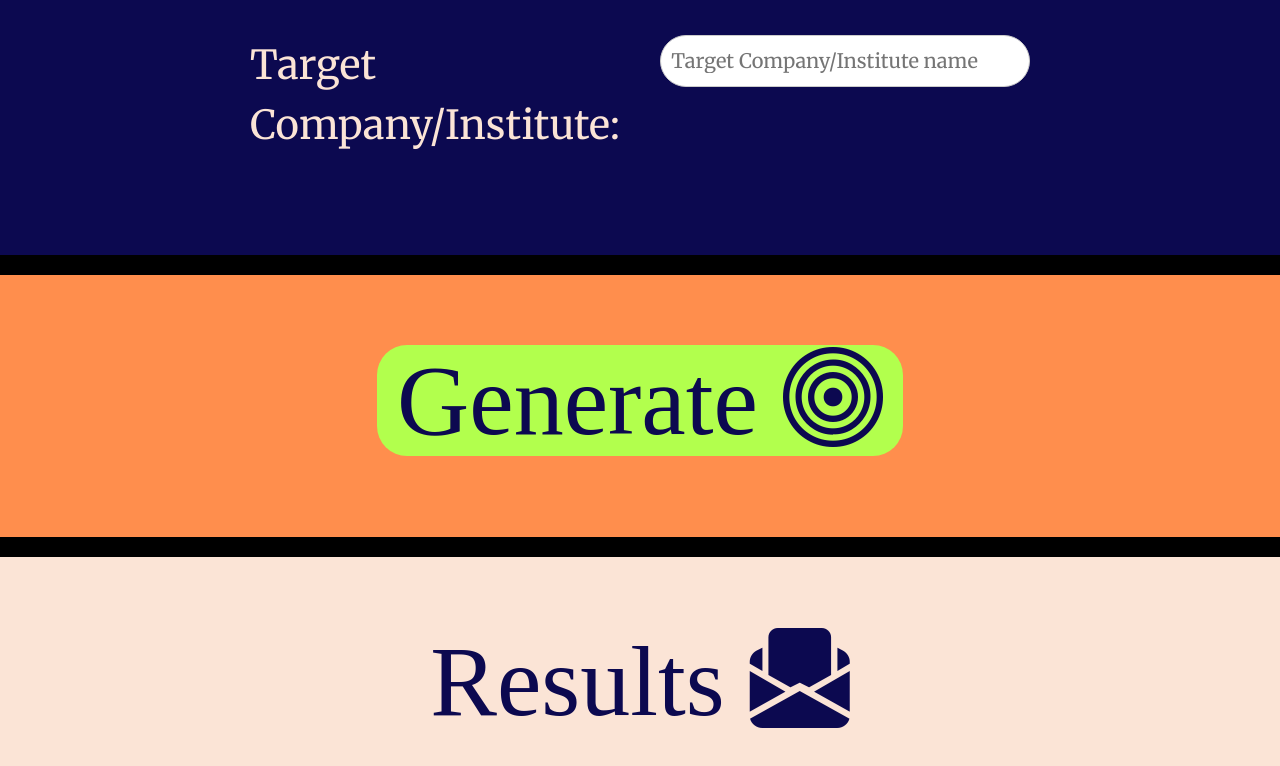
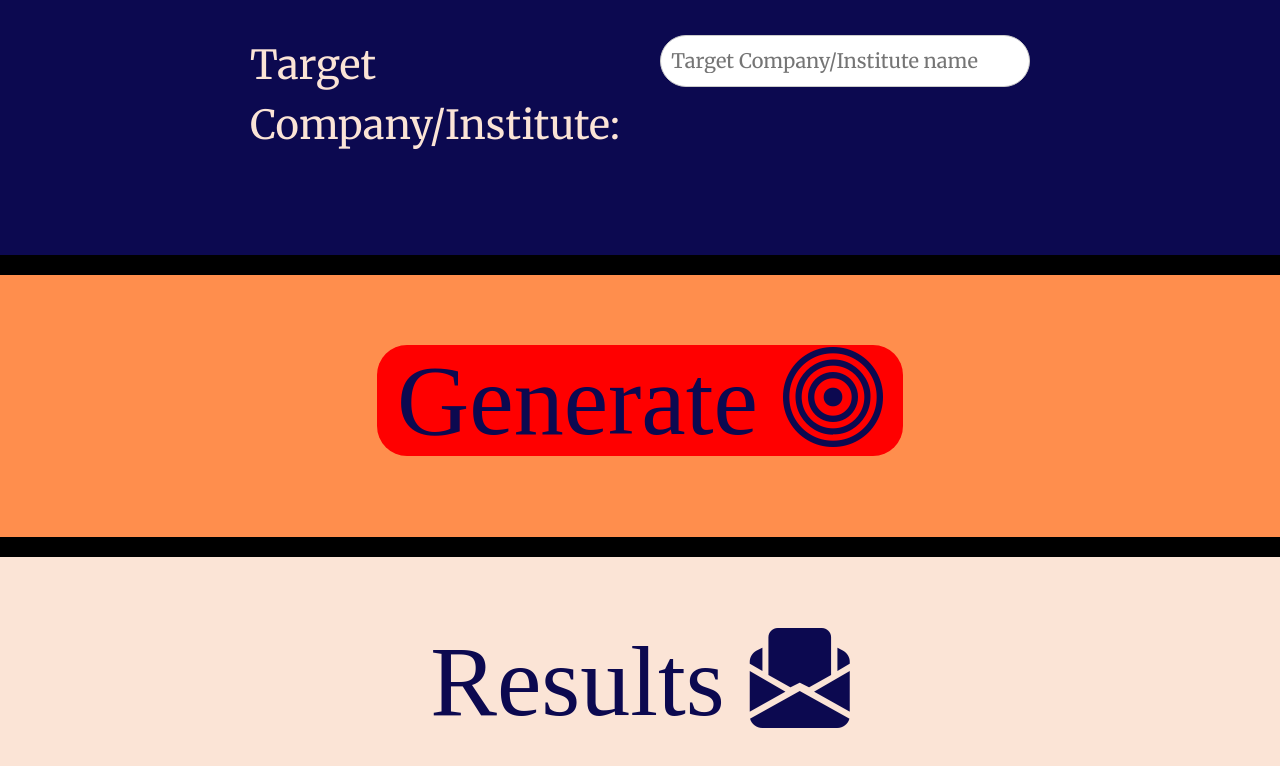
Before and after one commit to TheUnnamedOne-design/Resume_Builder, a plain HTML site: page sections_page.html in a window 1280 px wide. In both pictures the pointer is over the element "Generate". Shown: the part 4428-5194 px from the top of the page. Drawn offline with nearby package versions, Linux system fonts and the light colour scheme; a web font is replaced by a local one.

Commit message:
modified generate hover color

```diff
--- a/styles/main.css
+++ b/styles/main.css
@@ -870,7 +870,7 @@ button:hover {
   padding-left: 20px;
   padding-right: 20px;
 
-   background-color: #b2ff4d;
+   background-color: red;
 }
 
 #Generate button
```
